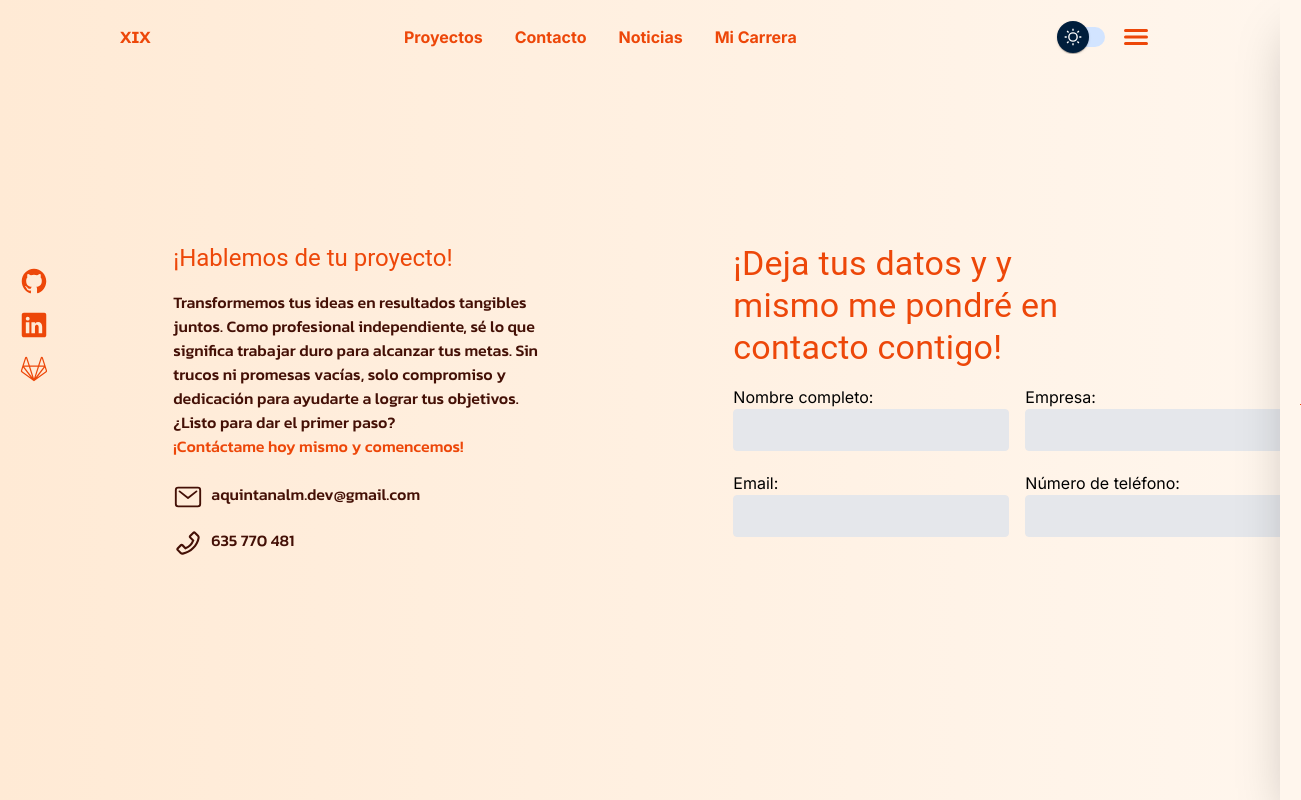
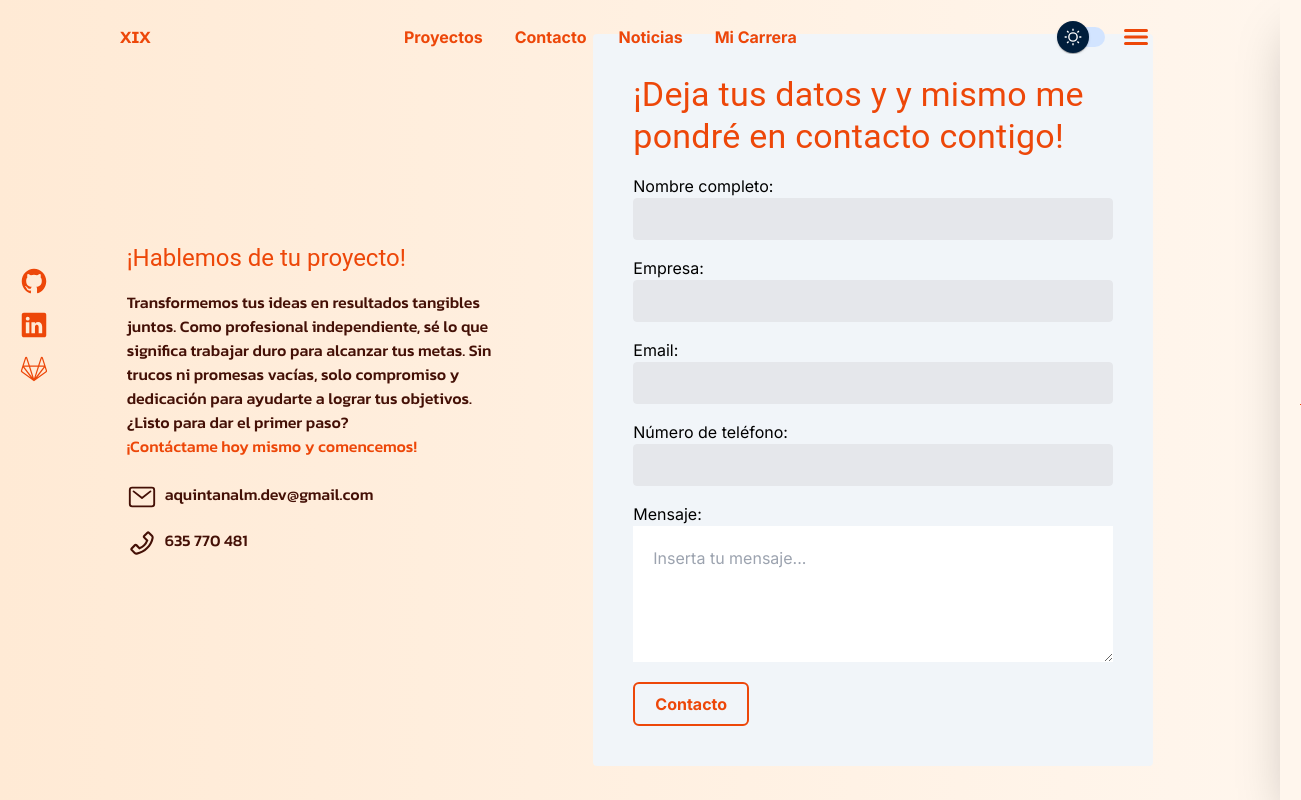
Before and after one commit to AQM19/portfolio-aaron-quintanal-martin, a Next.js app: page /contact in a window 1280 px wide. Shown: the whole page, 1301 px wide, since content can reach past the window. Built offline with nearby package versions, Linux system fonts and the light colour scheme; no server answers.

Commit message:
Feat: Creacion del resto del formulario de contacto

```diff
--- a/src/app/(portfoil)/contact/page.tsx
+++ b/src/app/(portfoil)/contact/page.tsx
@@ -6,7 +6,7 @@ import { IoMailOutline } from 'react-icons/io5'
 
 const ContactPage = () => {
     return (
-        <section className='w-full h-screen p-20 flex flex-col lg:flex-row justify-around items-center'>
+        <section className='w-full md:h-screen px-5 py-20 md:p-20 flex flex-col lg:flex-row gap-4 md:gap-0 justify-around items-center'>
 
             <div className='flex flex-col gap-4 w-full lg:w-1/3'>
 
@@ -37,49 +37,67 @@ const ContactPage = () => {
                 </div>
             </div>
 
-            <div className='flex flex-col gap-4 w-full lg:w-1/3'>
+            <div className='flex flex-col gap-4 w-full lg:w-1/2 rounded bg-slate-100 p-10'>
 
-                <Typography variant='h4' className='text-[#ed4709] dark:text-[#e2b5fd]'>
+                <Typography variant='h4' className='text-[#ed4709] dark:text-[#e2b5fd] text-xl'>
                     ¡Deja tus datos y y mismo me pondré en contacto contigo!
                 </Typography>
 
-                <form action="" className='flex flex-col'>
+                <form action="">
 
-                    <div className='flex flex-col md:flex-row gap-4'>
-                        <div>
+                    <div className='flex flex-col md:flex-row flex-wrap gap-4'>
+
+
+                        <div className='flex flex-col flex-[1_0_1rem]'>
                             <label htmlFor="complete_name">Nombre completo:</label>
                             <input
-                                className='px-5 py-2 border bg-gray-200 rounded mb-5'
+                                className='px-5 py-2 border bg-gray-200 rounded'
                                 type="text"
                                 name='complete_name'
                                 required />
                         </div>
-                        <div>
+
+                        <div className='flex flex-col flex-[1_0_1rem]'>
                             <label htmlFor="empress">Empresa:</label>
                             <input
-                                className='px-5 py-2 border bg-gray-200 rounded mb-5'
+                                className='px-5 py-2 border bg-gray-200 rounded'
                                 type="text"
                                 name='empress'
                             />
                         </div>
-                    </div>
 
-                    <div className='flex flex-col md:flex-row gap-4'>
-                        <div>
+                        <div className='flex flex-col flex-[1_0_1rem]'>
                             <label htmlFor="email">Email:</label>
                             <input
-                                className='px-5 py-2 border bg-gray-200 rounded mb-5'
+                                className='px-5 py-2 border bg-gray-200 rounded'
                                 type="email"
                                 name='email' />
                         </div>
-                        <div>
+
+                        <div className='flex flex-col flex-[1_0_1rem]'>
                             <label htmlFor="phone">Número de teléfono:</label>
                             <input
-                                className='px-5 py-2 border bg-gray-200 rounded mb-5'
+                                className='px-5 py-2 border bg-gray-200 rounded'
                                 type="tel"
                                 name="phone" />
                         </div>
+
+                        <div className='flex flex-col flex-[1_0_1rem]'>
+                            <label htmlFor="body">Mensaje:</label>
+                            <textarea
+                                className='p-5'
+                                name="body"
+                                cols={20}
+                                rows={4}
+                                wrap='soft'
+                                maxLength={1000}
+                                placeholder='Inserta tu mensaje...' />
+                        </div>
                     </div>
+
+                    <button className='self-end mt-5 w-min px-5 py-2 rounded-md text-[#ed4709] dark:text-[#e2b5fd] font-bold border-2 border-[#ed4709] dark:border-[#e2b5fd]'>
+                        Contacto
+                    </button>
 
                 </form>
 
```
